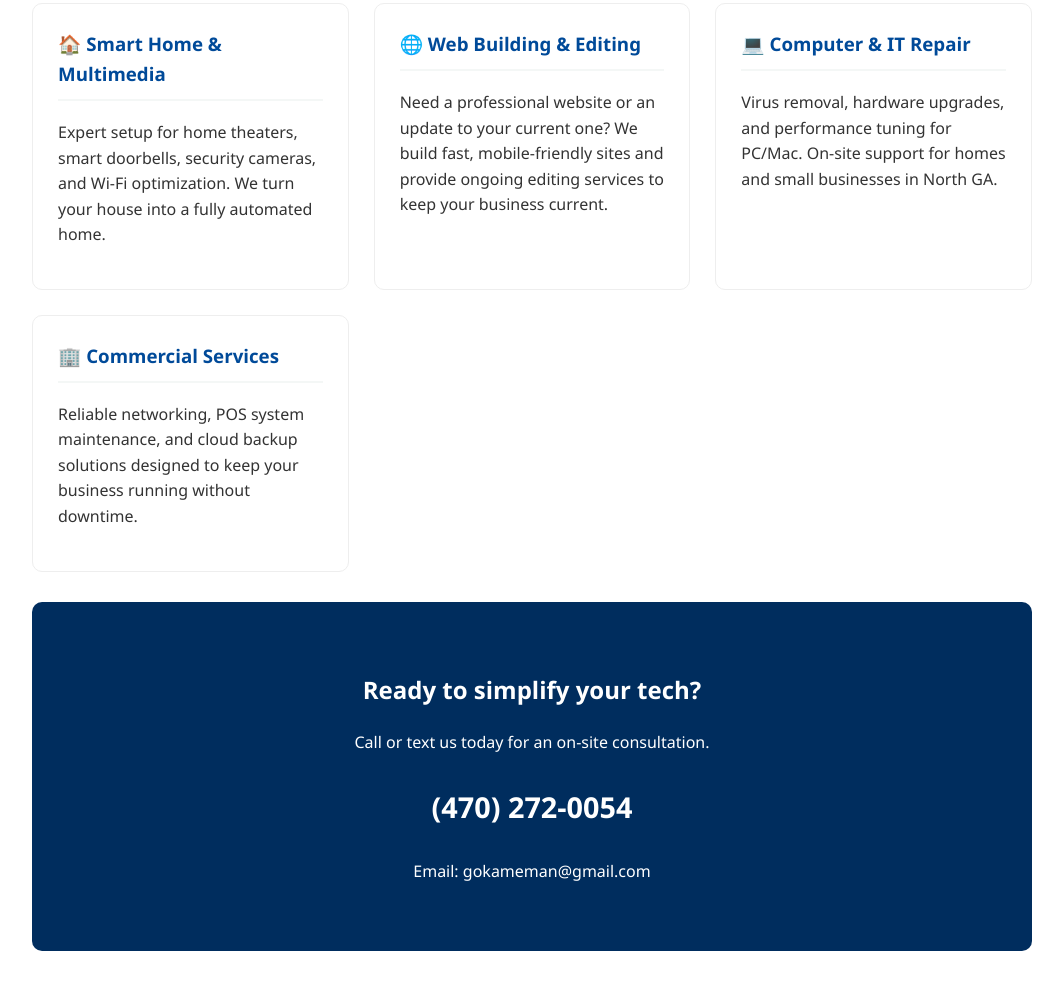
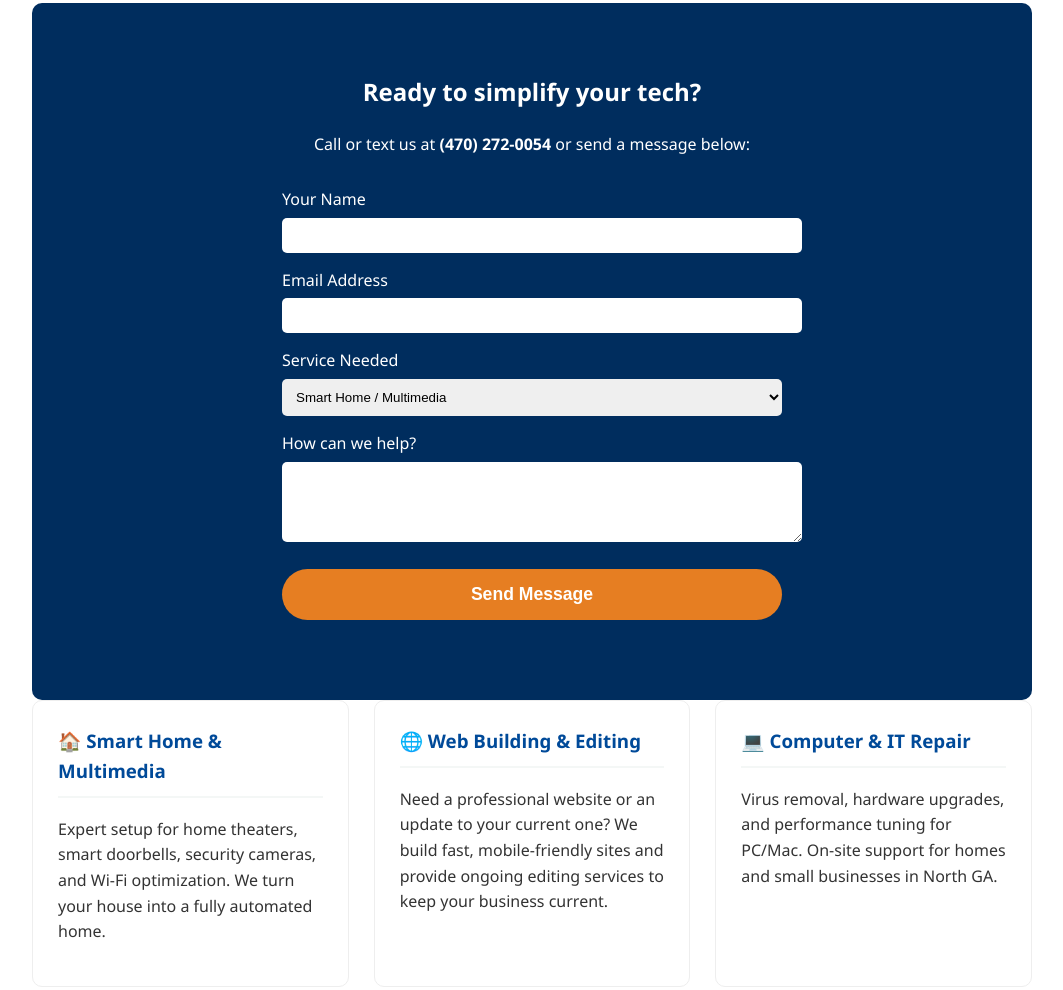
Before and after one commit to Moki00/jackson-county-it-services, a plain HTML site: page index.html in a window 1280 px wide. Shown: the part 782-1772 px from the top of the page, without its empty margins (108-1171 px from the left). Drawn offline with Linux system fonts and the light colour scheme.

Commit message:
setup form

```diff
--- a/index.html
+++ b/index.html
@@ -148,6 +148,7 @@
     </header>
 
     <div class="container">
+      <!-- mission statement -->
       <section class="mission">
         <h2>Georgia On-site Knowledge, Automation, & Multimedia Experts</h2>
         <p>
@@ -157,6 +158,103 @@
           IT with the local reliability our community deserves.
         </p>
       </section>
+
+      <!-- contact form -->
+      <div id="contact" class="contact-box">
+        <h2>Ready to simplify your tech?</h2>
+        <p>
+          Call or text us at <strong>(470) 272-0054</strong> or send a message
+          below:
+        </p>
+
+        <form
+          action="https://formspree.io/f/YOUR_UNIQUE_ID"
+          method="POST"
+          style="max-width: 500px; margin: 30px auto; text-align: left"
+        >
+          <div style="margin-bottom: 15px">
+            <label for="user-name" style="display: block; margin-bottom: 5px"
+              >Your Name</label
+            >
+            <input
+              type="text"
+              id="user-name"
+              name="name"
+              required
+              style="
+                width: 100%;
+                padding: 10px;
+                border-radius: 5px;
+                border: none;
+              "
+            />
+          </div>
+
+          <div style="margin-bottom: 15px">
+            <label for="user-email" style="display: block; margin-bottom: 5px"
+              >Email Address</label
+            >
+            <input
+              type="email"
+              id="user-email"
+              name="email"
+              required
+              style="
+                width: 100%;
+                padding: 10px;
+                border-radius: 5px;
+                border: none;
+              "
+            />
+          </div>
+
+          <div style="margin-bottom: 15px">
+            <label for="service" style="display: block; margin-bottom: 5px"
+              >Service Needed</label
+            >
+            <select
+              name="service"
+              id="service"
+              style="
+                width: 100%;
+                padding: 10px;
+                border-radius: 5px;
+                border: none;
+              "
+            >
+              <option value="smart-home">Smart Home / Multimedia</option>
+              <option value="web">Web Building / Editing</option>
+              <option value="repair">Computer / IT Repair</option>
+              <option value="commercial">Commercial Services</option>
+            </select>
+          </div>
+
+          <div style="margin-bottom: 20px">
+            <label for="message" style="display: block; margin-bottom: 5px"
+              >How can we help?</label
+            >
+            <textarea
+              name="message"
+              id="message"
+              rows="4"
+              style="
+                width: 100%;
+                padding: 10px;
+                border-radius: 5px;
+                border: none;
+              "
+            ></textarea>
+          </div>
+
+          <button
+            type="submit"
+            class="btn"
+            style="width: 100%; border: none; cursor: pointer"
+          >
+            Send Message
+          </button>
+        </form>
+      </div>
 
       <div class="services-grid">
         <div class="card">
@@ -191,17 +289,6 @@
         </div>
       </div>
 
-      <div id="contact" class="contact-box">
-        <h2>Ready to simplify your tech?</h2>
-        <p>Call or text us today for an on-site consultation.</p>
-        <p style="font-size: 1.8rem; font-weight: bold">
-          <a href="tel:4702720054" style="color: white; text-decoration: none"
-            >(470) 272-0054</a
-          >
-        </p>
-        <p>Email: gokameman@gmail.com</p>
-      </div>
-
       <div class="area-tag">
         <h3>📍 Proudly Serving Onsite Support in North Georgia:</h3>
         <p>
@@ -226,7 +313,7 @@
               <div class="map">
                 <iframe
                   title="Google Maps"
-                  src="https://www.google.com/maps/embed?pb=!1m10!1m8!1m3!1d502166.8149664388!2d-83.63990447150643!3d34.226907713989405!3m2!1i1024!2i768!4f13.1!5e0!3m2!1sen!2sus!4v1766171585696!5m2!1sen!2sus"
+                  src="https://www.google.com/maps/embed?pb=!1m10!1m8!1m3!1d597365.0731435404!2d-83.65173477075732!3d34.19836632708632!3m2!1i1024!2i768!4f13.1!5e0!3m2!1sen!2sus!4v1766455456808!5m2!1sen!2sus"
                   width="600"
                   height="450"
                   style="border: 0"
```
Also changed, not shown: index-Old.html (renamed from indexTodo.html, +0 -16 lines), todo.html (added, +66 -0 lines), gokameTech.jpg (deleted).
